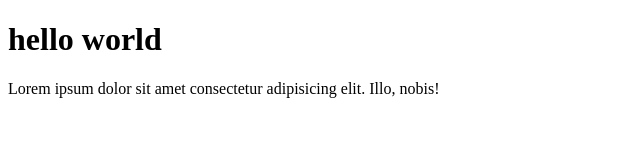
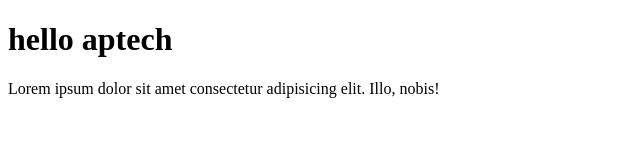
Before and after one commit to mhd-owais/git-practice, a plain HTML site: page index.html in a window 1280 px wide. Shown: the full height of the page, 0-640 px from the left. Drawn offline with Linux system fonts and the light colour scheme.

Commit message:
change heading

```diff
--- a/index.html
+++ b/index.html
@@ -6,7 +6,7 @@
     <title>Document</title>
 </head>
 <body>
-    <h1>hello world</h1>
+    <h1>hello aptech</h1>
     <p>Lorem ipsum dolor sit amet consectetur adipisicing elit. Illo, nobis!</p>
 </body>
 </html>
```
